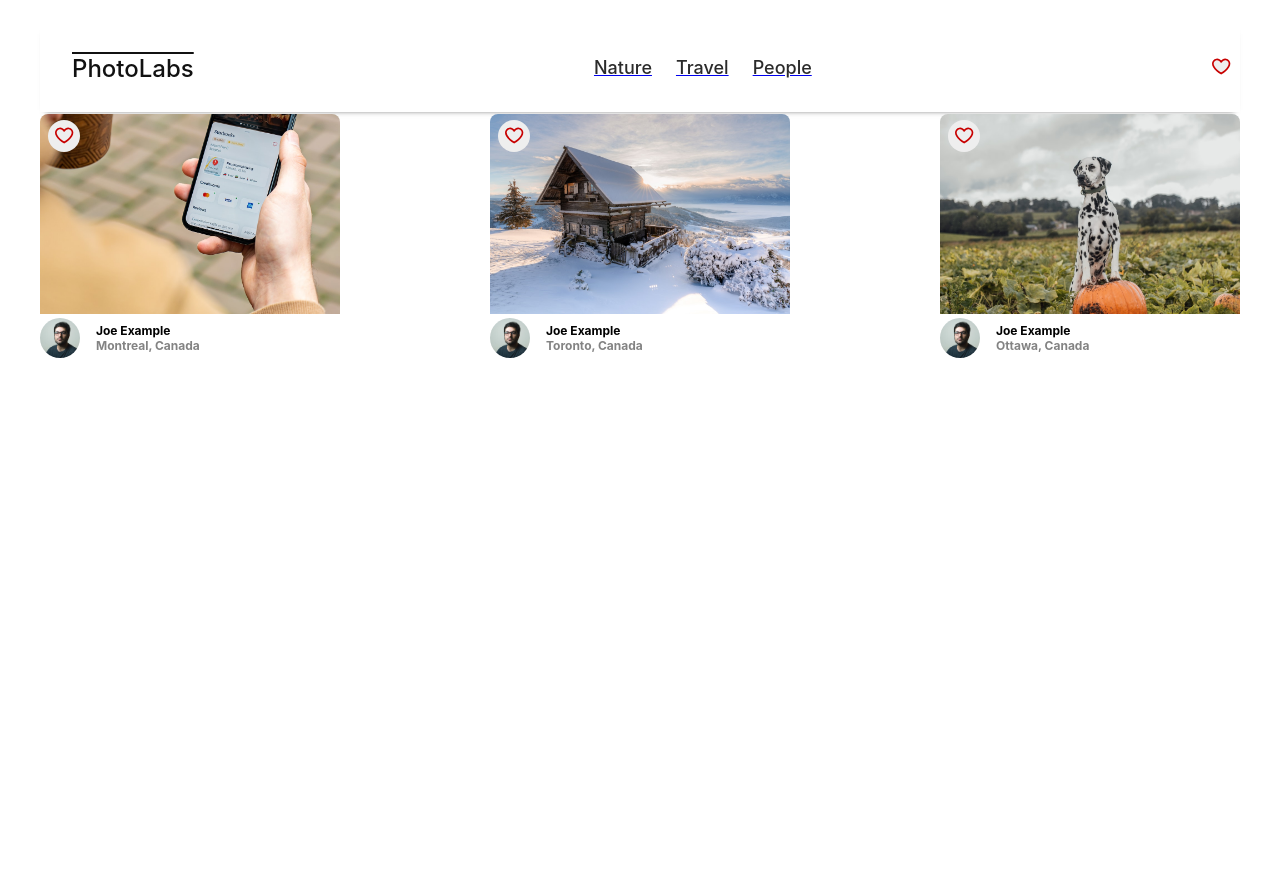
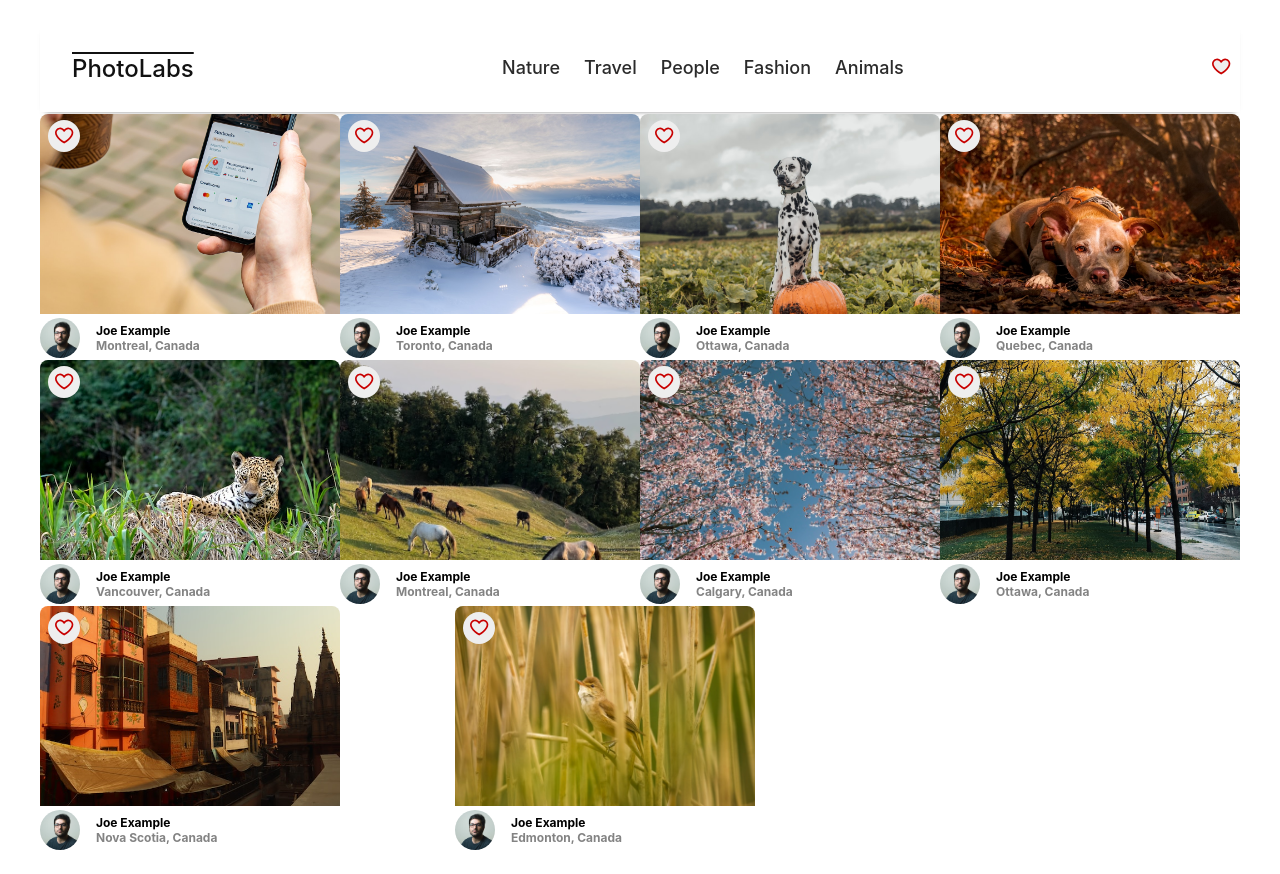
Before and after one commit to irohunk/photolabs-starter, a React (Create React App) app in the folder frontend/: page / in a window 1280 px wide. Before the commit the page ends 800 px from the top, so only its background shows below. Built offline with nearby package versions, Linux system fonts and the light colour scheme; the HTML template or start-up script is replaced by a standard one.

Commit message:
refactored with mock data

```diff
--- a/frontend/src/App.jsx
+++ b/frontend/src/App.jsx
@@ -8,6 +8,9 @@ import TopicList from 'components/TopicList';
 import HomeRoute from 'routes/HomeRoute';
 
 import './App.scss';
+
+import photos from './mocks/photos';
+import topics from './mocks/topics';
 
 // Note: Rendering a single component to build components in isolation
 
@@ -23,11 +26,15 @@ const App = () => {
   //   console.log('Toggled modal for', photo);
   // };
 
+  // const [photoData, setPhotoData] = useState(photos);
+  // const [topicData, setTopicData] = useState(topics);
+
+
   return (
     <div className="App">
       {/* <TopNavigationBar isFavPhotoExist={isFavPhotoExist} />
       <PhotoList toggleModal={toggleModal} /> */}
-      <HomeRoute />
+      <HomeRoute photos={photos} topics={topics} />
     </div>
   );
 };
--- a/frontend/src/components/PhotoList.jsx
+++ b/frontend/src/components/PhotoList.jsx
@@ -3,52 +3,16 @@
 import React from 'react';
 import PhotoListItem from './PhotoListItem';
 import '../styles/PhotoList.scss';
+import photos from 'mocks/photos';
 
-const sampleDataForPhotoList = [
-  {
-    id: "1",
-    location: { city: "Montreal", country: "Canada" },
-    urls: {
-      full: `${process.env.PUBLIC_URL}/Image-1-Full.jpeg`,
-      regular: `${process.env.PUBLIC_URL}/Image-1-Regular.jpeg` },
-    user: {
-      id: "1",
-      username: "exampleuser",
-      name: "Joe Example",
-      profile: `${process.env.PUBLIC_URL}/profile-1.jpg` },
-  },
-  {
-    id: "2",
-    location: { city: "Toronto", country: "Canada" },
-    urls: {
-      full: `${process.env.PUBLIC_URL}/Image-2-Full.jpeg`,
-      regular: `${process.env.PUBLIC_URL}/Image-2-Regular.jpeg` },
-    user: {
-      id: "2",
-      username: "exampleuser",
-      name: "Joe Example",
-      profile: `${process.env.PUBLIC_URL}/profile-1.jpg` },
-  },
-  {
-    id: "3",
-    location: { city: "Ottawa", country: "Canada" },
-    urls: {
-      full: `${process.env.PUBLIC_URL}/Image-3-Full.jpeg`,
-      regular: `${process.env.PUBLIC_URL}/Image-3-Regular.jpeg` },
-    user: {
-      id: "3",
-      username: "exampleuser",
-      name: "Joe Example",
-      profile: `${process.env.PUBLIC_URL}/profile-1.jpg` },
-  },
-];
-
-const PhotoList = ({ toggleModal }) => (
-  <ul className="photo-list">
-    {sampleDataForPhotoList.map(photo => (
+const PhotoList = ({ photos, toggleModal }) => {
+  return(
+  <div className="photo-list">
+    {photos.map(photo => (
       <PhotoListItem key={photo.id} photo={photo} toggleModal={toggleModal} />
     ))}
-  </ul>
-);
+  </div>
+  )
+};
 
 export default PhotoList;
--- a/frontend/src/components/PhotoListItem.jsx
+++ b/frontend/src/components/PhotoListItem.jsx
@@ -20,12 +20,12 @@ const PhotoListItem = ({ photo, toggleModal }) => {
         <img
           className="photo-list__image"
           src={urls.regular}
-          alt=""
+          alt={location.city}
           onClick={() => toggleModal(photo)}
         />
       </div>
       <div className="photo-list__user-details">
-        <img className="photo-list__user-profile" src={user.profile} alt="" />
+        <img className="photo-list__user-profile" src={user.profile} alt={user.name} />
         <div className="photo-list__user-info">
           <span className="photo-list__user-details">{user.name}</span>
           <span className="photo-list__user-location">{location.city}, {location.country}</span>
--- a/frontend/src/components/TopNavigationBar.jsx
+++ b/frontend/src/components/TopNavigationBar.jsx
@@ -3,14 +3,14 @@ import TopicList from './TopicList';
 import FavBadge from './FavBadge';
 import '../styles/TopNavigationBar.scss'
 
-const TopNavigation = ({ isFavPhotoExist }) => {
+const TopNavigationBar = ({ isFavPhotoExist, topics }) => {
   return (
     <div className="top-nav-bar">
       <span className="top-nav-bar__logo">PhotoLabs</span>
-      <TopicList />
+      <TopicList topics={topics} />
       <FavBadge isFavPhotoExist={isFavPhotoExist} />
     </div>
   );
 }
 
-export default TopNavigation;
+export default TopNavigationBar;
--- a/frontend/src/components/TopicList.jsx
+++ b/frontend/src/components/TopicList.jsx
@@ -1,34 +1,17 @@
 import React from "react";
+import TopicListItem from "./TopicListItem";
 
 import "../styles/TopicList.scss";
-import TopicListItem from "./TopicListItem";
 
-const sampleDataForTopicList = [
-  {
-    id: "1",
-    slug: "topic-1",
-    title: "Nature",
-  },
-  {
-    id: "2",
-    slug: "topic-2",
-    title: "Travel",
-  },
-  {
-    id: "3",
-    slug: "topic-3",
-    title: "People",
-  },
-];
 
-const TopicList = () => {
+const TopicList = ({ topics }) => {
+  console.log(topics);
   return (
     <div className="top-nav-bar__topic-list">
-      {sampleDataForTopicList.map((topic) => (
+      {topics.map((topic) => (
         <TopicListItem
           key={topic.id}
-          slug={topic.slug}
-          label={topic.title} // Changed 'title' to 'label' to match TopicListItem
+          topic={topic}
         />
       ))}
     </div>
--- a/frontend/src/components/TopicListItem.jsx
+++ b/frontend/src/components/TopicListItem.jsx
@@ -2,12 +2,10 @@ import React from "react";
 
 import "../styles/TopicListItem.scss";
 
-const TopicListItem = ( { slug, label }) => {
+const TopicListItem = ({ topic }) => {
   return (
     <div className="topic-list__item">
-      <a href={`/topics/${slug}`}>
-        <span>{label}</span>
-      </a>
+        <span>{topic.title}</span>
     </div>
   );
 };
--- a/frontend/src/routes/HomeRoute.jsx
+++ b/frontend/src/routes/HomeRoute.jsx
@@ -1,10 +1,11 @@
 import React, { useState } from 'react';
 import TopNavigationBar from '../components/TopNavigationBar';
 import PhotoList from '../components/PhotoList';
+import TopicList from 'components/TopicList';
 import '../styles/HomeRoute.scss';
 
-const HomeRoute = () => {
-  // Assuming `isFavPhotoExist` is managed in a parent component like App.js or directly here
+const HomeRoute = ({ photos, topics }) => {
+
   const [favPhotos, setFavPhotos] = useState([]);
 
   // Check if there are any favorite photos
@@ -16,8 +17,8 @@ const HomeRoute = () => {
 
   return (
     <div className="home-route">
-      <TopNavigationBar isFavPhotoExist={isFavPhotoExist} />
-      <PhotoList toggleModal={toggleModal} />
+      <TopNavigationBar isFavPhotoExist={isFavPhotoExist} topics={topics} />
+      <PhotoList photos={photos} toggleModal={toggleModal} />
     </div>
   );
 };
```
